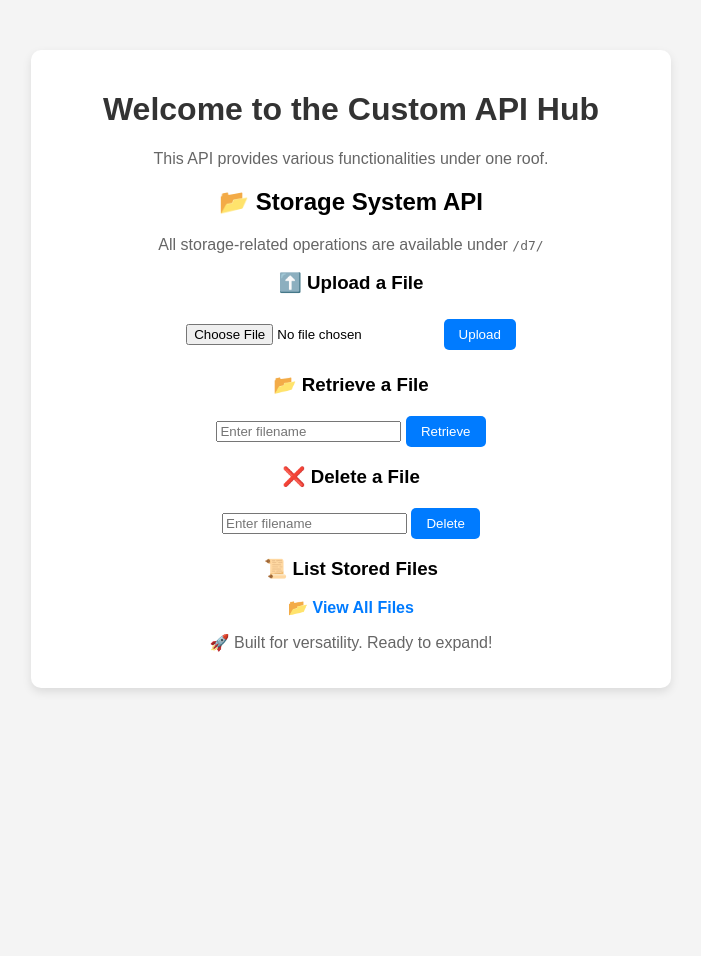
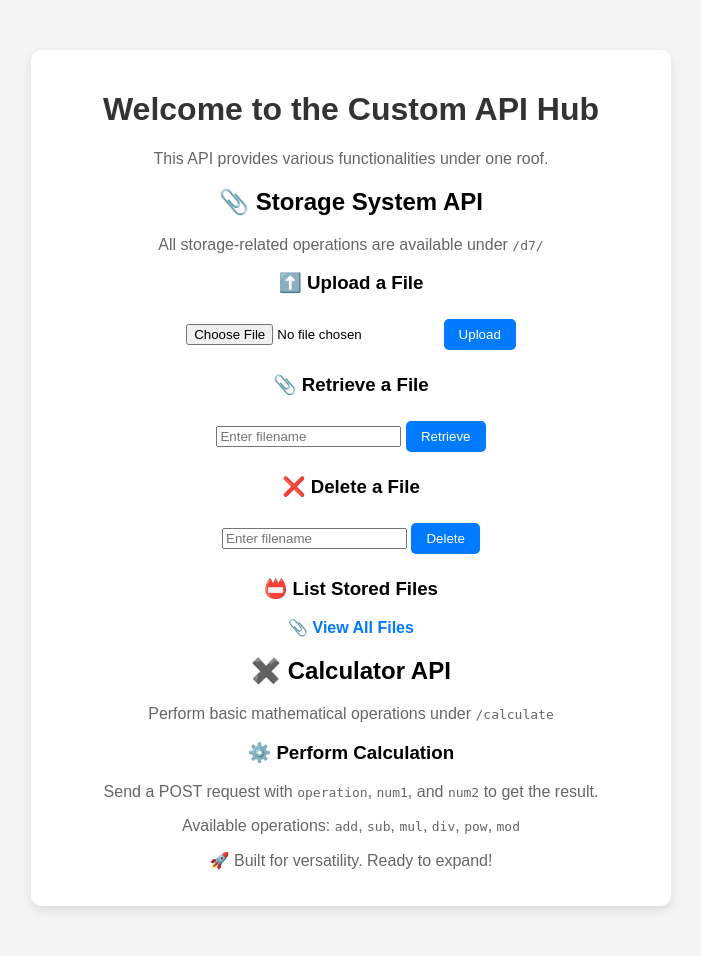
Before and after one commit to Apollo930/custom_api, a FastAPI app: page / in a window 1280 px wide. Shown: the whole page, without its empty margins (289-990 px from the left). Before the commit the page ends 692 px from the top, so only its background shows below. Run offline with FastAPI, Linux system fonts and the light colour scheme.

Commit message:
Added description for calculator

```diff
--- a/templates/index.html
+++ b/templates/index.html
@@ -38,7 +38,7 @@
         form {
             margin-top: 20px;
         }
-        input[type="file"] {
+        input[type="file"], input[type="text"] {
             margin: 10px 0;
         }
         button {
@@ -59,17 +59,16 @@
         <h1>Welcome to the Custom API Hub</h1>
         <p>This API provides various functionalities under one roof.</p>
 
-        <h2>📂 Storage System API</h2>
+        <h2>📎 Storage System API</h2>
         <p>All storage-related operations are available under <code>/d7/</code></p>
 
-        <!-- File Upload Form -->
         <h3>⬆️ Upload a File</h3>
         <form action="/d7/store" method="post" enctype="multipart/form-data">
             <input type="file" name="file" required>
             <button type="submit">Upload</button>
         </form>
 
-        <h3>📂 Retrieve a File</h3>
+        <h3>📎 Retrieve a File</h3>
         <form action="/d7/retrieve/" method="get">
             <input type="text" name="filename" placeholder="Enter filename" required>
             <button type="submit">Retrieve</button>
@@ -81,13 +80,21 @@
             <button type="submit">Delete</button>
         </form>
 
-        <h3>📜 List Stored Files</h3>
-        <a href="/d7/listfiles">📂 View All Files</a>
+        <h3>📛 List Stored Files</h3>
+        <a href="/d7/listfiles">📎 View All Files</a>
+
+        <h2>✖️ Calculator API</h2>
+        <p>Perform basic mathematical operations under <code>/calculate</code></p>
+
+        <h3>⚙️ Perform Calculation</h3>
+        <p>Send a POST request with <code>operation</code>, <code>num1</code>, and <code>num2</code> to get the result.</p>
+
+        <p>Available operations: <code>add</code>, <code>sub</code>, <code>mul</code>, <code>div</code>, <code>pow</code>, <code>mod</code></p>
 
         <!-- <h2>🛠 Other API Features</h2>
         <p>(Add details about other functionalities here)</p>
 
-        <a href="/docs">📜 API Documentation (Swagger UI)</a> -->
+        <a href="/docs">📛 API Documentation (Swagger UI)</a> -->
 
         <p>🚀 Built for versatility. Ready to expand!</p>
     </div>
```
